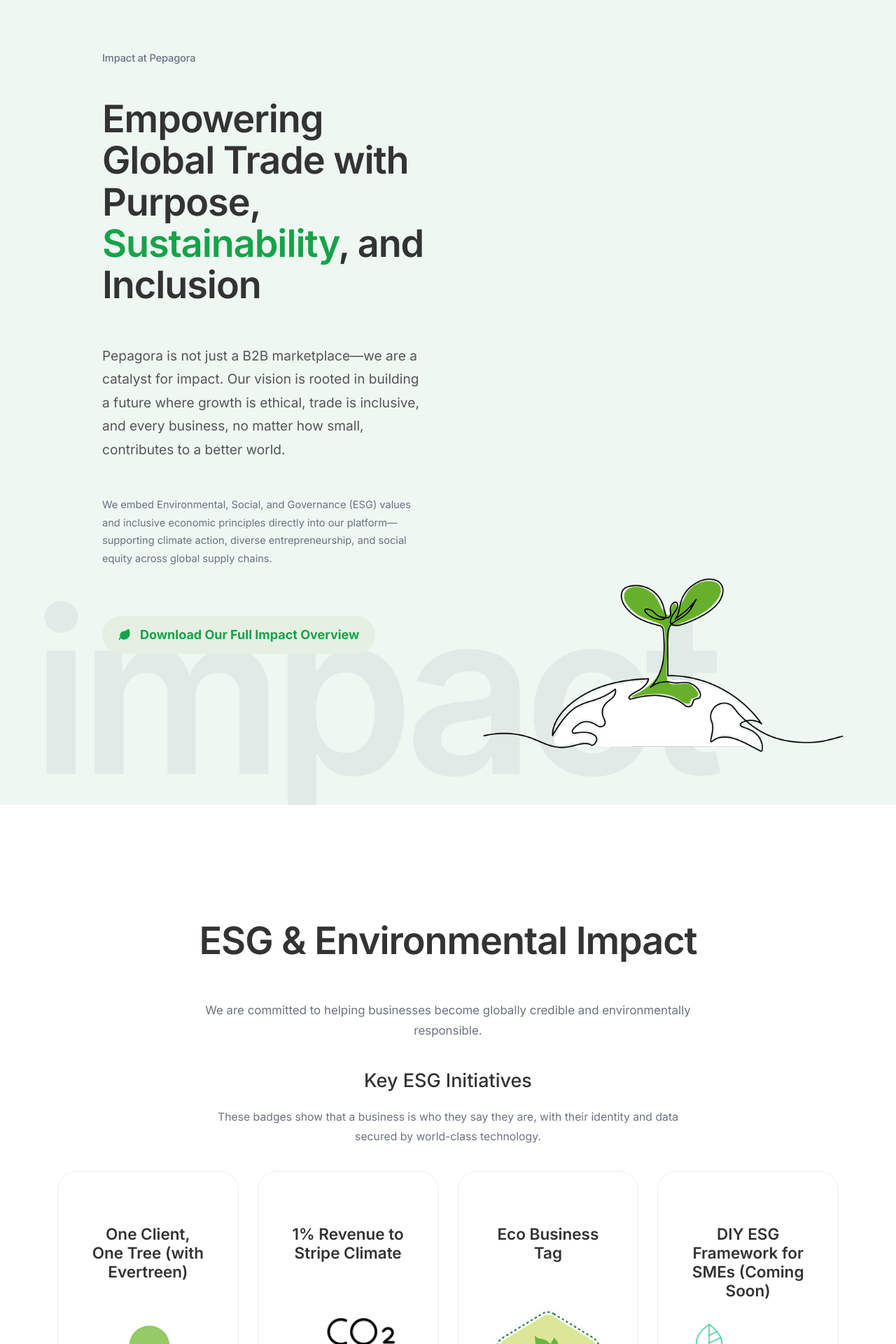
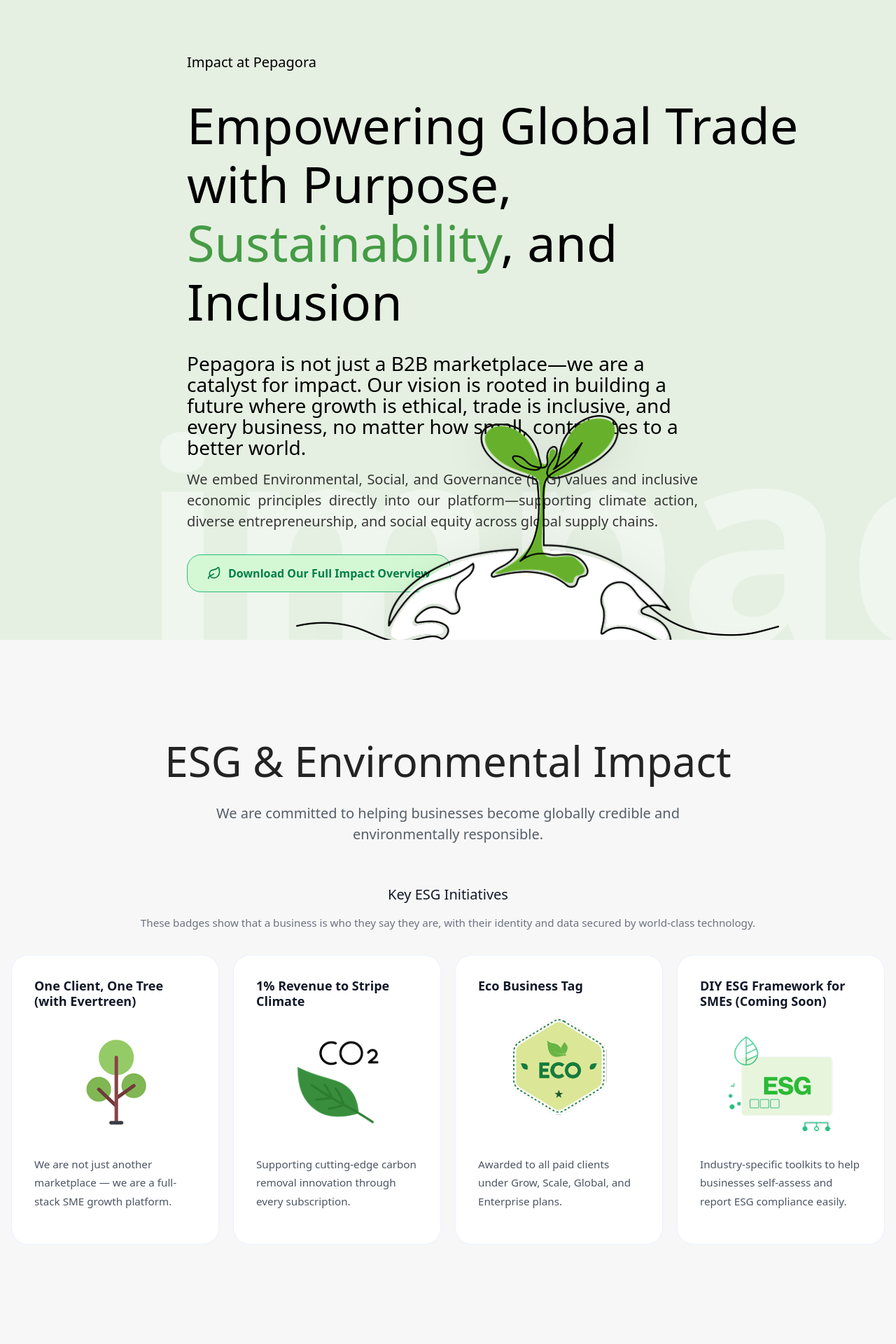
Before and after one commit to JayantJoshi0001/pepassign-1, a Next.js app: page / in a window 1280 px wide. Shown: the part 200-2120 px from the top of the page at 70% size. Built offline with nearby package versions, Linux system fonts and the light colour scheme.

Commit message:
made Hero section pixel perfect using Figma design
Signed-off-by: JayantJoshi0001 <jayant.joshi@pepagora.org>

```diff
--- a/app/globals.css
+++ b/app/globals.css
@@ -1,7 +1,7 @@
 :root {
   --background: #ffffff;
   --foreground: #171717;
-  --font-sans: 'Inter', ui-sans-serif, system-ui, sans-serif;
+  --font-sans: 'Neue Haas Grotesk Display Pro', ui-sans-serif, system-ui, sans-serif;
   --primary-green: #16a34a;
   --hero-bg: #eef7f2;
   --cta-red: #ef4444;
@@ -20,20 +20,6 @@
 html,
 body {
   overflow-x: hidden;
-}
-
-html {
-  font-size: 112.5%;
-}
-
-@media (min-width: 1920px) {
-  html {
-    font-size: 125%;
-  }
-}
-
-html,
-body {
   min-height: 100%;
 }
 
@@ -104,278 +90,6 @@
 
 .site-header {
   width: 100%;
-}
-
-
-.hero-section {
-  position: relative;
-  background: var(--hero-bg);
-  overflow: hidden;
-  padding: 4rem 0 8rem;
-}
-
-@media (min-width: 1024px) {
-  .hero-section {
-    padding-top: 7rem;
-    padding-bottom: 12rem;
-  }
-}
-
-.hero-background-text {
-  position: absolute;
-  inset: 0;
-  display: flex;
-  align-items: flex-end;
-  justify-content: flex-start;
-  pointer-events: none;
-  opacity: 0.05;
-  padding-left: 2.5rem;
-  user-select: none;
-}
-
-.hero-background-text span {
-  font-size: 18rem;
-  font-weight: 600;
-  letter-spacing: -0.05em;
-  line-height: 1;
-}
-
-.hero-inner {
-  width: 100%;
-  max-width: 80%;
-  margin: 0 auto;
-  padding: 0 1rem;
-  position: relative;
-  z-index: 10;
-}
-
-.hero-grid {
-  display: block;
-  gap: 1rem;
-}
-
-@media (min-width: 1024px) {
-  .hero-grid {
-    display: grid;
-    grid-template-columns: repeat(12, minmax(0, 1fr));
-    gap: 3rem;
-  }
-}
-
-.hero-copy {
-  width: 100%;
-}
-
-@media (min-width: 1024px) {
-  .hero-copy {
-    grid-column: span 6;
-  }
-}
-
-.hero-label {
-  display: block;
-  font-size: 0.8125rem;
-  color: #6b7280;
-  font-weight: 500;
-  letter-spacing: -0.01em;
-  margin-bottom: 1.5rem;
-}
-
-.hero-title {
-  font-size: 2.25rem;
-  letter-spacing: -0.02em;
-  color: #333333;
-  line-height: 1.1;
-  margin-bottom: 2rem;
-  font-weight: 600;
-}
-
-@media (min-width: 640px) {
-  .hero-title {
-    font-size: 3.75rem;
-  }
-}
-
-@media (min-width: 1024px) {
-  .hero-title {
-    font-size: 3rem;
-  }
-}
-
-.hero-title span {
-  color: var(--primary-green);
-}
-
-.hero-text-block {
-  display: grid;
-  gap: 16px;
-  max-width: 42rem;
-}
-
-.hero-text {
-  font-size: 1.0625rem;
-  color: #555555;
-  line-height: 1.75;
-  font-weight: 400;
-}
-
-.hero-text-small {
-  font-size: 0.8125rem;
-  color: #6b7280;
-  line-height: 1.75;
-  max-width: 42rem;
-  font-weight: 400;
-}
-
-.hero-cta {
-  margin-top: 3rem;
-}
-
-.hero-button {
-  display: inline-flex;
-  align-items: center;
-  gap: 0.75rem;
-  background: #E5F0E2;
-  color: var(--primary-green);
-  padding: 0.75rem 1.25rem;
-  border-radius: 9999px;
-  border: none;
-  font-weight: 700;
-  cursor: pointer;
-  transition: background 0.2s ease;
-}
-
-.hero-button:hover {
-  background: #b0dbc0;
-}
-
-.hero-button-icon {
-  width: 1rem;
-  height: 1rem;
-  fill: var(--primary-green);
-}
-
-@media (max-width: 767px) {
-  .hero-section {
-    padding: 3rem 0 4rem;
-    overflow-x: hidden;
-  }
-
-  .hero-title {
-    font-size: 10px;
-  }
-
-  .hero-inner {
-    max-width: 100%;
-    padding: 0 1rem;
-    box-sizing: border-box;
-  }
-
-  .hero-background-text {
-    justify-content: center;
-    padding-left: 0;
-    overflow: hidden;
-  }
-
-  .hero-background-text span {
-    font-size: 10rem;
-    white-space: nowrap;
-    transform: translateX(-2%);
-  }
-
-  .hero-copy {
-    text-align: center;
-  }
-
-  .hero-title {
-    font-size: 2.5rem;
-    margin-bottom: 1.5rem;
-  }
-
-  .hero-text-block {
-    max-width: 100%;
-    margin: 0 auto;
-  }
-
-  .hero-text-small {
-    font-size: 0.95rem;
-  }
-
-  .hero-cta {
-    display: flex;
-    justify-content: center;
-    margin-top: 0.5rem;
-  }
-
-  .hero-button {
-    width: min(100%, 100%);
-    justify-content: center;
-    padding: 1rem 1.5rem;
-    max-width: 100%;
-  }
-
-  .hero-image-wrapper {
-    justify-content: center;
-    align-items: center;
-    min-height: auto;
-    margin-top: 0.5rem;
-    width: 100%;
-  }
-
-  .hero-image-frame {
-    width: 100%;
-    max-height: 100%;
-    margin-right: 0;
-    margin-bottom: 0;
-  }
-
-  .hero-image {
-    width: 100%;
-    transform: scale(1);
-  }
-}
-
-@media (max-width: 1023px) {
-  .hero-cta {
-    margin-top: 5px;
-  }
-
-  .hero-image-wrapper {
-    margin-top: 2px;
-    min-height: auto;
-  }
-}
-
-.hero-image-wrapper {
-  position: relative;
-  margin-top: 4rem;
-  display: flex;
-  justify-content: flex-end;
-  align-items: flex-end;
-  min-height: 500px;
-}
-
-@media (min-width: 1024px) {
-  .hero-image-wrapper {
-    grid-column: span 6;
-    margin-top: 0;
-  }
-}
-
-.hero-image-frame {
-  position: relative;
-  width: 100%;
-  max-width: 120%;
-  margin-right: -10%;
-  margin-bottom: -30%;
-}
-
-.hero-image {
-  width: 100%;
-  height: auto;
-  object-fit: contain;
-  transform: scale(1.1);
-  transform-origin: bottom;
 }
 
 .goals-section,
--- a/app/layout.tsx
+++ b/app/layout.tsx
@@ -1,10 +1,5 @@
 import type { Metadata } from "next";
-import { Inter } from "next/font/google";
 import "./globals.css";
-
-const inter = Inter({
-  subsets: ["latin"],
-});
 
 export const metadata: Metadata = {
   title: "Create Next App",
@@ -17,7 +12,7 @@
   children: React.ReactNode;
 }>) {
   return (
-    <html lang="en" className={`${inter.className} app-html`}>
+    <html lang="en" className="app-html">
       <body className="app-body">{children}</body>
     </html>
   );
--- /dev/null
+++ b/components/ESGSection.module.css
@@ -0,0 +1,127 @@
+.section {
+  padding: 139px 0px 164px 0px;
+  background: #F7F7F7;
+}
+
+.inner {
+  max-width: 1280px;
+  margin: 0 auto;
+  padding: 0 1rem;
+}
+
+.headingGroup {
+  text-align: center;
+  margin-bottom: 3rem;
+  gap: 26px;
+  display: flex;
+  flex-direction: column;
+}
+
+.title {
+  font-size: 60px;
+  color: #232323;
+  line-height: 68px;
+  letter-spacing: -2%;
+  font-weight: 500;
+  margin: 0;
+}
+
+.copy {
+  color: #555E68;
+  font-weight: 500;
+  font-size: 20px;
+  line-height: 30px;
+  max-width: 720px;
+  margin:auto;
+}
+
+.highlightWrapper {
+  margin-top: 3.5rem;
+  display: grid;
+  gap: 2rem;
+}
+
+.highlightHeader {
+  text-align: center;
+  font-size: 34px;
+  line-height: 50px;
+  font-weight: 500;
+  margin: 0 auto;
+}
+
+.subTitle {
+  font-size: 20px;
+  line-height: 30px;
+  color: #111827;
+  margin: 0 0 0.75rem;
+  font-weight: 500;
+}
+
+.subCopy {
+  font-size: 0.95rem;
+  color: #6b7280;
+  line-height: 1.75;
+  margin: 0;
+}
+
+.cardGrid {
+  display: grid;
+  gap: 1.25rem;
+  grid-template-columns: repeat(1, minmax(0, 1fr));
+}
+
+@media (min-width: 768px) {
+  .cardGrid {
+    grid-template-columns: repeat(2, minmax(0, 1fr));
+  }
+}
+
+@media (min-width: 1024px) {
+  .cardGrid {
+    grid-template-columns: repeat(4, minmax(0, 1fr));
+  }
+}
+
+.card {
+  background: #ffffff;
+  border: 1px solid #ebf1ff;
+  border-radius: 24px;
+  padding: 2rem;
+  display: flex;
+  flex-direction: column;
+  gap: 1.5rem;
+  transition: transform 0.2s ease, box-shadow 0.2s ease;
+}
+
+.card:hover {
+  transform: translateY(-3px);
+  box-shadow: 0 20px 40px rgba(15, 23, 42, 0.08);
+}
+
+.cardTitle {
+  font-size: 1.125rem;
+  font-weight: 600;
+  color: #111827;
+  line-height: 1.25;
+  margin: 0;
+}
+
+.cardIcon {
+  min-height: 160px;
+  display: flex;
+  justify-content: center;
+  align-items: center;
+}
+
+.cardIcon :global(img) {
+  max-height: 140px;
+  width: auto;
+}
+
+.cardDescription {
+  margin-top: auto;
+  color: #4b5563;
+  font-size: 0.95rem;
+  line-height: 1.75;
+  font-weight: 400;
+}
--- a/components/ESGSection.tsx
+++ b/components/ESGSection.tsx
@@ -1,11 +1,12 @@
 import Image from "next/image";
+import styles from "./ESGSection.module.css";
 
 export default function ESGSection() {
   const initiatives = [
     {
       id: 1,
       title: "One Client, One Tree (with Evertreen)",
-      description: "We are not just another marketplace — we are a full-stack SME growth platform",
+      description: "We are not just another marketplace — we are a full-stack SME growth platform.",
       image: "/Initiative/Intiative 1.png",
     },
     {
@@ -29,24 +30,28 @@
   ];
 
   return (
-    <section className="esg-section">
-      <div className="esg-inner">
-        <h2 className="esg-title">ESG & Environmental Impact</h2>
-        <p className="esg-copy">
-          We are committed to helping businesses become globally credible and environmentally responsible.
-        </p>
+    <section className={styles.section}>
+      <div className={`container ${styles.inner}`}>
+        <div className={styles.headingGroup}>
+          <h2 className={styles.title}>ESG & Environmental Impact</h2>
+          <p className={styles.copy}>
+            We are committed to helping businesses become globally credible and environmentally responsible.
+          </p>
+        </div>
 
-        <div className="esg-highlights">
-          <h3 className="esg-subtitle">Key ESG Initiatives</h3>
-          <p className="esg-subcopy">
-            These badges show that a business is who they say they are, with their identity and data secured by world-class technology.
-          </p>
+        <div className={styles.highlightWrapper}>
+          <div className={styles.highlightHeader}>
+            <h3 className={styles.subTitle}>Key ESG Initiatives</h3>
+            <p className={styles.subCopy}>
+              These badges show that a business is who they say they are, with their identity and data secured by world-class technology.
+            </p>
+          </div>
 
-          <div className="esg-card-grid">
+          <div className={styles.cardGrid}>
             {initiatives.map((item) => (
-              <div key={item.id} className="esg-card">
-                <h4 className="esg-card-title">{item.title}</h4>
-                <div className="esg-card-image">
+              <div key={item.id} className={styles.card}>
+                <h4 className={styles.cardTitle}>{item.title}</h4>
+                <div className={styles.cardIcon}>
                   <Image
                     src={item.image}
                     alt={item.title}
@@ -55,7 +60,7 @@
                     className="object-contain"
                   />
                 </div>
-                <p className="esg-card-description">{item.description}</p>
+                <p className={styles.cardDescription}>{item.description}</p>
               </div>
             ))}
           </div>
--- /dev/null
+++ b/components/Hero.module.css
@@ -0,0 +1,225 @@
+.heroSection {
+  position: relative;
+  overflow: hidden;
+  background: #E5F0E2;
+  padding: 0px 120px 0px 220px;
+}
+
+.heroBackgroundText {
+  position: absolute;
+  bottom: 80px;
+  left: 200px;
+  transform: translateY(-50%);
+  font-size: 400px;
+  font-weight: 600;
+  color: #ffffff63;
+  z-index: 0;
+  line-height: 68px;
+}
+
+.heroBackgroundText span {
+  display: block;
+}
+
+.heroInner {
+  position: relative;
+  z-index: 1;
+}
+
+.heroGrid {
+  display: grid;
+  grid-template-columns: 1fr 1fr;
+  padding: 127px 0px 68px;
+  gap: 60px;
+  align-items: center;
+}
+
+.heroCopy {
+  display: flex;
+  flex-direction: column;
+  gap: 32px;
+}
+
+.heroLabel {
+  font-size: 20px;
+  font-weight: 500;
+  color: #000;
+}
+
+.heroTitle {
+  font-size: 72px;
+  font-weight: 400;
+  line-height: 84px;
+  margin:0;
+  width: 920px;
+  color: #000;
+  letter-spacing: -2%;
+}
+
+.heroTitle span {
+  color: #459B45;
+  font-weight: 400;
+}
+
+.heroTextBlock {
+  display: flex;
+  flex-direction: column;
+  gap: 16px;
+}
+
+.heroText {
+  font-size: 28px;
+  letter-spacing: 0%;
+  max-width: 730px;
+  line-height: 30px;
+  color: #000;
+  margin: 0;
+}
+
+.heroTextSmall {
+  font-size: 20px;
+  line-height: 30px;
+  max-width: 730px;
+  text-align: justify;
+  color: #363636;
+  margin: 0;
+}
+
+.heroCta {
+  display: flex;
+  gap: 16px;
+  align-items: center;
+}
+
+.heroButton {
+  display: flex;
+  align-items: center;
+  gap: 10px;
+  padding: 14px 28px;
+  background-color: #D4F7D4;
+  color: #007F48;
+  border: 1px solid #2DBB7E;
+  border-radius: 20px;
+  font-size: 16px;
+  font-weight: 600;
+  cursor: pointer;
+  transition: all 0.3s ease;
+  white-space: nowrap;
+}
+
+.heroButton:hover {
+  background-color: #45a049;
+  transform: translateY(-2px);
+  box-shadow: 0 8px 16px rgba(76, 175, 80, 0.3);
+}
+
+.heroButton:active {
+  transform: translateY(0);
+}
+
+.heroButtonIcon {
+  width: 20px;
+  height: 20px;
+  flex-shrink: 0;
+}
+
+.heroImageWrapper {
+  position: absolute;
+  display: flex;
+  justify-content: center;
+  align-items: center;
+  bottom: -190px;
+  right: 0;
+  width:690px;
+}
+
+.heroImageFrame {
+  width: 100%;
+  aspect-ratio: 1 / 1;
+  display: flex;
+  align-items: center;
+  justify-content: center;
+}
+
+.heroImage {
+  max-width: 100%;
+  height: auto;
+  filter: drop-shadow(0 10px 30px rgba(0, 0, 0, 0.08));
+}
+
+/* Responsive Design */
+@media (max-width: 1024px) {
+  .heroGrid {
+    grid-template-columns: 1fr;
+    gap: 48px;
+  }
+
+  .heroTitle {
+    font-size: 36px;
+  }
+
+  .heroBackgroundText {
+    font-size: 120px;
+  }
+}
+
+@media (max-width: 768px) {
+  .heroSection {
+    padding: 60px 0;
+  }
+
+  .heroTitle {
+    font-size: 28px;
+  }
+
+  .heroText {
+    font-size: 15px;
+  }
+
+  .heroCta {
+    flex-wrap: wrap;
+  }
+
+  .heroButton {
+    padding: 12px 24px;
+    font-size: 13px;
+  }
+
+  .heroBackgroundText {
+    font-size: 80px;
+    opacity: 0.5;
+  }
+}
+
+@media (max-width: 480px) {
+  .heroSection {
+    padding: 40px 0;
+  }
+
+  .heroLabel {
+    font-size: 20px;
+  }
+
+  .heroTitle {
+    font-size: 22px;
+  }
+
+  .heroText {
+    font-size: 14px;
+  }
+
+  .heroTextSmall {
+    font-size: 13px;
+  }
+
+  .heroButton {
+    width: 100%;
+    justify-content: center;
+    padding: 12px 16px;
+  }
+
+  .heroBackgroundText {
+    font-size: 60px;
+    display: none;
+  }
+}
--- a/components/Hero.tsx
+++ b/components/Hero.tsx
@@ -1,47 +1,48 @@
 import Image from "next/image";
 import { Leaf } from "lucide-react";
+import styles from "./Hero.module.css";
 
 export default function Hero() {
   return (
-    <section className="hero-section">
-      <div className="hero-background-text">
+    <section className={styles.heroSection}>
+      <div className={styles.heroBackgroundText}>
         <span>impact</span>
       </div>
 
-      <div className="hero-inner">
-        <div className="hero-grid">
-          <div className="hero-copy">
-            <span className="hero-label">Impact at Pepagora</span>
+      <div className={`container ${styles.heroInner}`}>
+        <div className={styles.heroGrid}>
+          <div className={styles.heroCopy}>
+            <span className={styles.heroLabel}>Impact at Pepagora</span>
 
-            <h1 className="hero-title">
+            <h1 className={styles.heroTitle}>
               Empowering Global Trade with Purpose, <span>Sustainability</span>, and Inclusion
             </h1>
 
-            <div className="hero-text-block">
-              <p className="hero-text">
+            <div className={styles.heroTextBlock}>
+              <p className={styles.heroText}>
                 Pepagora is not just a B2B marketplace—we are a catalyst for impact. Our vision is rooted in building a future where growth is ethical, trade is inclusive, and every business, no matter how small, contributes to a better world.
               </p>
-              <p className="hero-text-small">
+              <p className={styles.heroTextSmall}>
                 We embed Environmental, Social, and Governance (ESG) values and inclusive economic principles directly into our platform—supporting climate action, diverse entrepreneurship, and social equity across global supply chains.
               </p>
             </div>
 
-            <div className="hero-cta">
-              <button className="hero-button" type="button">
-                <Leaf className="hero-button-icon" />
+            <div className={styles.heroCta}>
+              <button className={styles.heroButton} type="button">
+                <Leaf className={styles.heroButtonIcon} />
                 <span>Download Our Full Impact Overview</span>
               </button>
             </div>
           </div>
 
-          <div className="hero-image-wrapper">
-            <div className="hero-image-frame">
+          <div className={styles.heroImageWrapper}>
+            <div className={styles.heroImageFrame}>
               <Image
                 src="/Hero image.png"
                 alt="Impact Illustration"
                 width={1200}
                 height={1000}
-                className="hero-image object-contain"
+                className={styles.heroImage}
                 priority
               />
             </div>
--- a/components/Navbar.module.css
+++ b/components/Navbar.module.css
@@ -139,7 +139,7 @@
 
 .breadcrumbBar {
   width: 100%;
-  background: #f0f9f4;
+  background:  #E5F0E2;
   padding: 11px 230px;
 }
 
@@ -177,7 +177,7 @@
 
 .breadcrumb-bar {
   width: 100%;
-  background: #f0f9f4;
+  background:  #E5F0E2;
 }
 
 .breadcrumb-inner {
```
